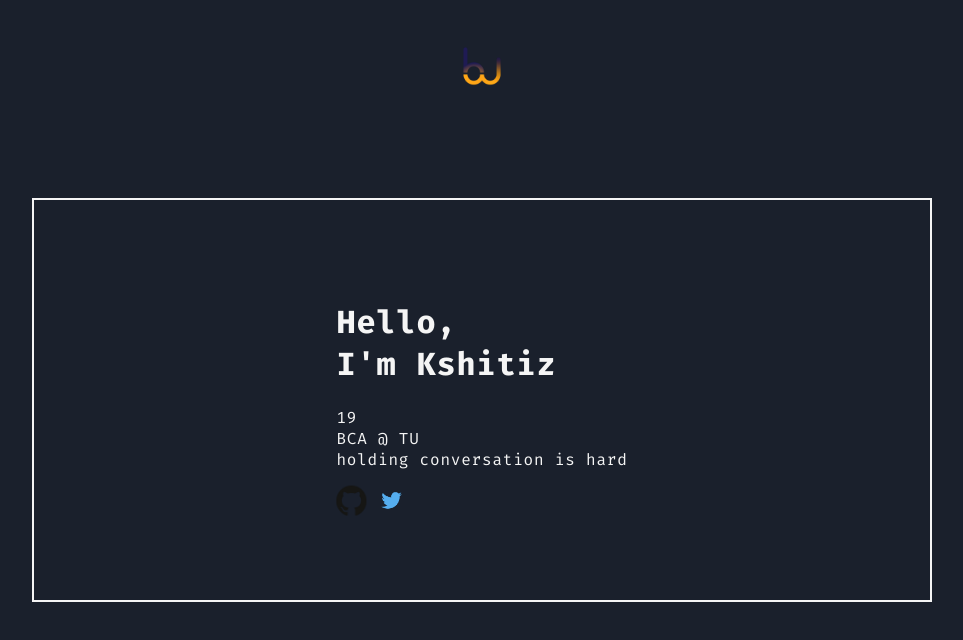
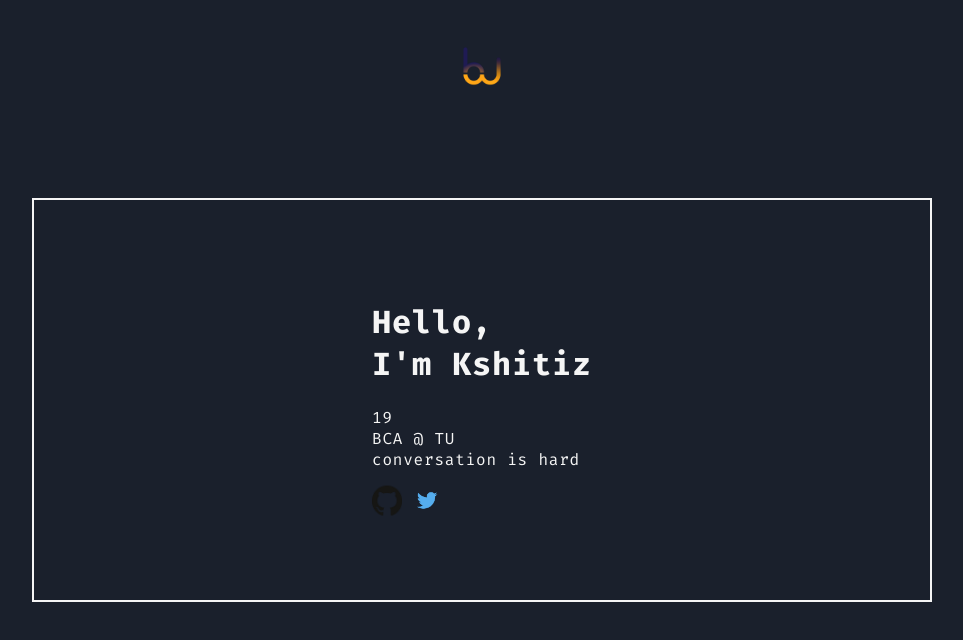
Before and after one commit to ksh1t1z/ksh1t1z.github.io, a plain HTML site: page index.html in a window 1280 px wide. Shown: the whole page, without its empty margins (158-1121 px from the left). Drawn offline with Linux system fonts and the light colour scheme.

Commit message:
Update index.html

```diff
--- a/index.html
+++ b/index.html
@@ -26,7 +26,7 @@
                     <li>BCA @ TU</li>
                 </div>
                 <div>
-                    <li>holding conversation is hard</li>
+                    <li>conversation is hard</li>
                 </div>
                 <script>
                     x = calculate_age(new Date(2001, 7, 21));
```
